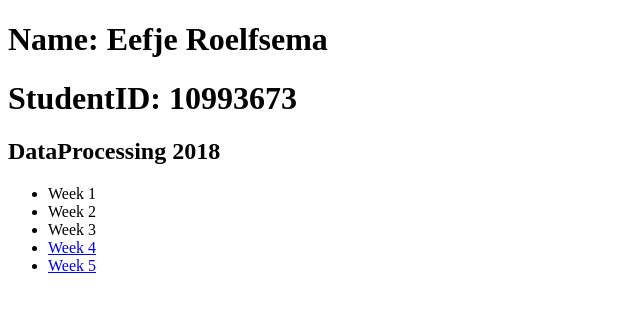
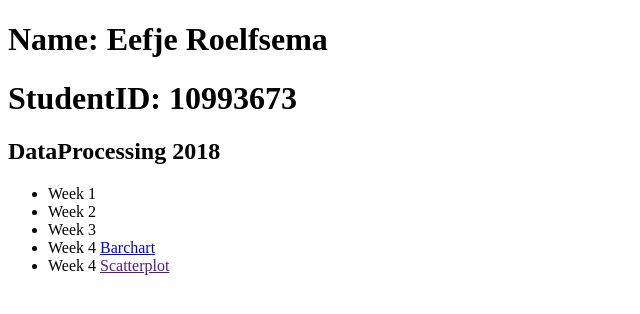
Before and after one commit to Eefjeroelfsema/dataprocessing, a plain HTML site: page index.html in a window 1280 px wide. Shown: the whole page, without its empty margins (0-640 px from the left). Drawn offline with Linux system fonts and the light colour scheme.

Commit message:
Update index.html

```diff
--- a/index.html
+++ b/index.html
@@ -25,13 +25,13 @@
       </li>
       <li>Week 3
       </li>
-      <li>
+      <li> Week 4
         <a href="https://eefjeroelfsema.github.io/dataprocessing/Homework/week4/index.html" target="_blank">
-        Week 4</a>
+         Barchart</a>
       </li>
-      <li>
-        <a href="https://github.com/Eefjeroelfsema/dataprocessing/tree/master/Homework/week5/scatter.html" target="_blank">
-        Week 5</a>
+      <li>Week 4
+        <a href="" target="_blank">
+          Scatterplot</a>
       </li>
     </ul>
     </p>
```
